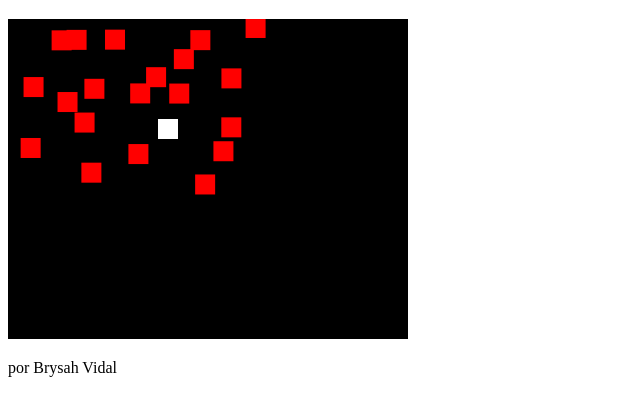
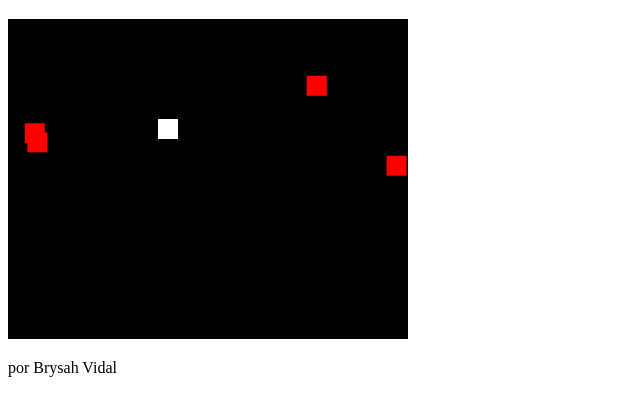
Before and after one commit to ufjf-dcc104/ufjf-dcc138-2021-3ere-atv1-BrysahVidal, a plain HTML site: page index.html in a window 1280 px wide. Shown: the part 61-476 px from the top of the page, without its empty margins (0-640 px from the left). Drawn offline with Linux system fonts and the light colour scheme.

Commit message:
Adiciona módulo fixo ao 'persegueAlvo'

```diff
--- a/index.html
+++ b/index.html
@@ -32,8 +32,8 @@
       const sprites = [];
       for (let ne = 0; ne < 20; ne++) {
         let e = {
-          x: canvas.width * Math.random(),
-          vx: 0,
+          x: canvas.width * (1 + 10 * Math.random()),
+          vx: -20,
           ax: 0,
           y: canvas.height * Math.random(),
           vy: 0,
@@ -104,8 +104,8 @@
         ctx.fillRect(this.x, this.y, 20, 20);
       }
       function perseguirAlvo(alvo) {
-        this.ax = 0.5 * (alvo.x - this.x) - 0.2 * this.vx;
-        this.ay = 0.5 * (alvo.y - this.y) - 0.2 * this.vy;
+        this.ax = 100 * Math.sign(alvo.x - this.x) - 0.2 * this.vx;
+        this.ay = 100 * Math.sign(alvo.y - this.y) - 0.2 * this.vy;
       }
 
       function evitarAlvo(alvo) {
```
